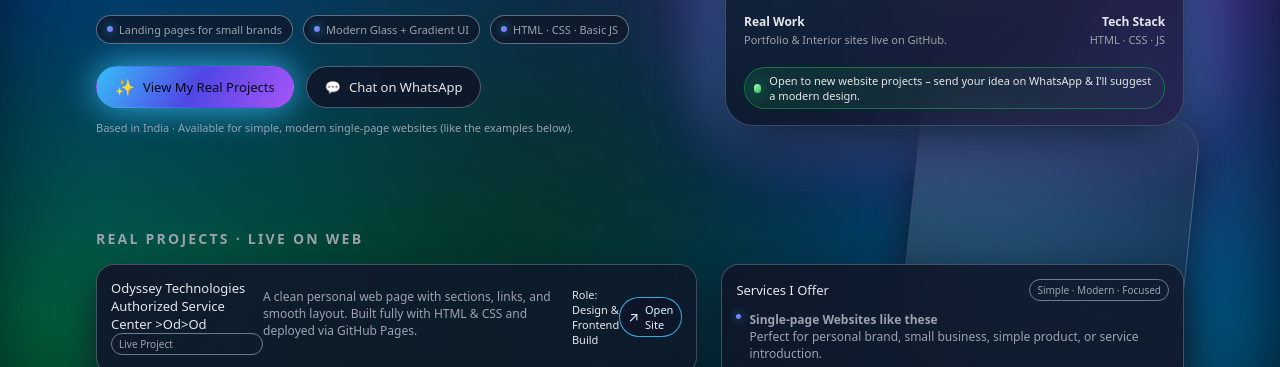
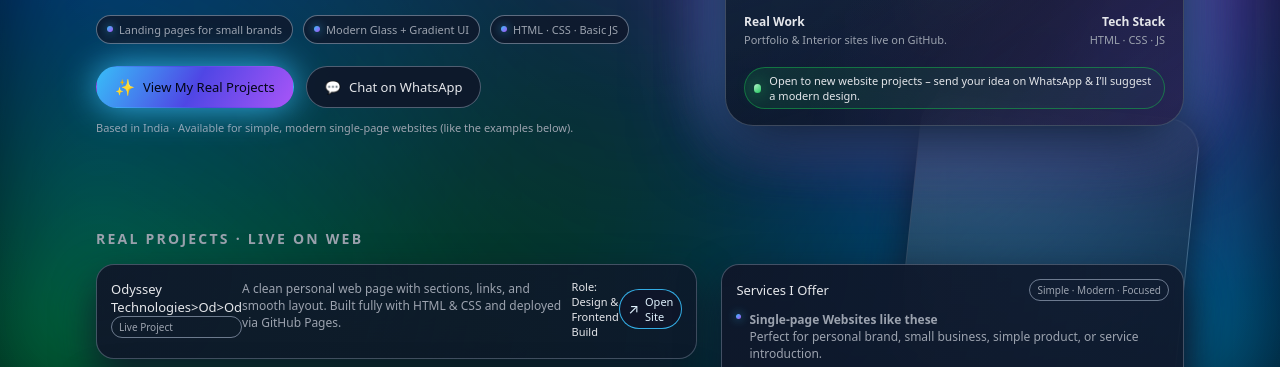
Before and after one commit to kaifkhan1087/KAIF-KHAN, a plain HTML site: page index.html in a window 1280 px wide. Shown: the part 396-763 px from the top of the page. Drawn offline with Linux system fonts and the light colour scheme.

Commit message:
Update index.html
Signed-off-by: kaif khan <67206132+kaifkhan1087@users.noreply.github.com>

```diff
--- a/index.html
+++ b/index.html
@@ -978,7 +978,7 @@
             <!-- Project 1 -->
             <article class="card tilt" data-tilt-depth="18">
               <div class="card-header">
-                <div class="card-title">Odyssey Technologies Authorized Service Center >Od>Od
+                <div class="card-title">Odyssey Technologies>Od>Od
                 <div class="card-chip">Live Project</div>
               </div>
               <p class="card-desc">
```
